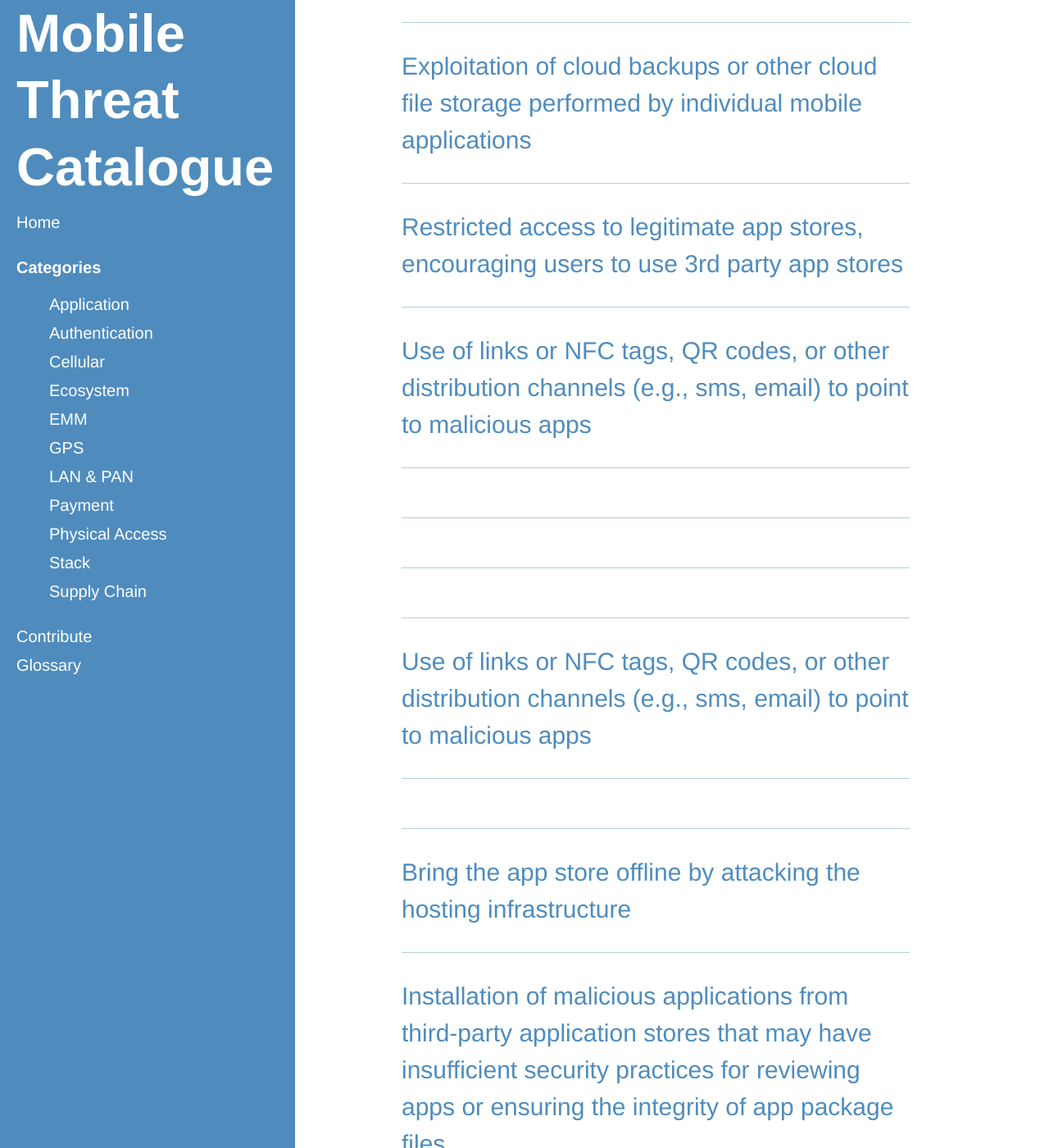
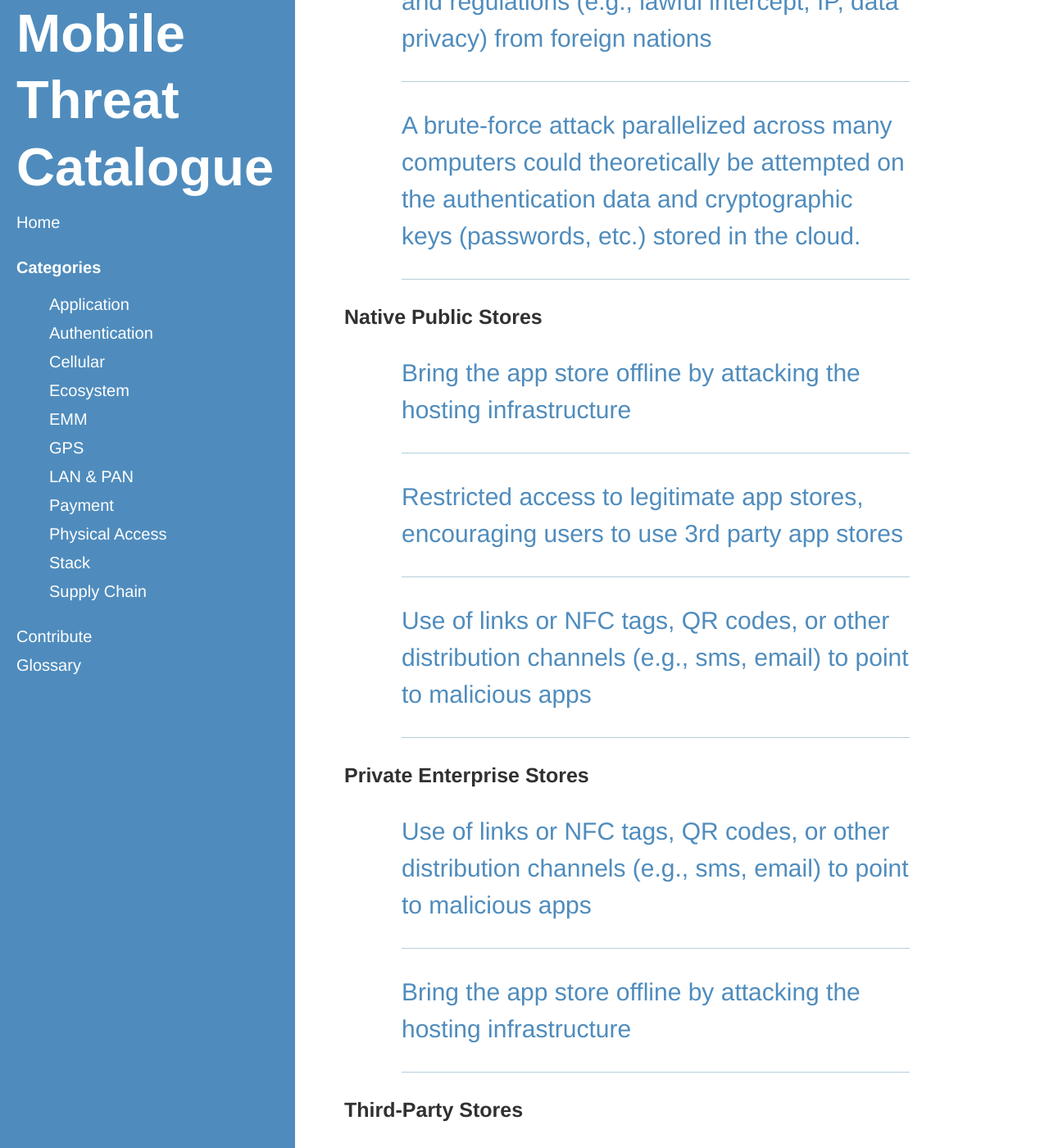
Before and after one commit to usnistgov/mobile-threat-catalogue, a Jekyll site: the page built from ecosystem.html, in a window 1280 px wide and 1400 px high, scrolled down 2218 px. Shown: the whole window at 82% size. Built offline with Jekyll 4.4.1, drawn with Linux system fonts in a browser that asks for light colours; some of the changed text lies outside the part shown.

Commit message:
#6: links ecosystem subcategories

```diff
--- a/ecosystem.html
+++ b/ecosystem.html
@@ -5,17 +5,48 @@
 
 <p>This category includes general threats when device owners use added services offered by the operating system vendor or device manufacturer such as data backups.</p>
 
-<p><b>Mobile OS &amp; Vendor Infrastructure:</b> Infrastructure designed to provide services to mobile devices such as data backup, push notifications, and software updates.</p>
+<p><b><a href="#mobile-vendor-infra">Mobile OS &amp; Vendor Infrastructure</a>:</b> Infrastructure designed to provide services to mobile devices such as data backup, push notifications, and software updates.</p>
 
-<p><b>Native Public Stores:</b> Major mobile operating system vendors own and operate their own native mobile application stores, which host mobile applications alongside music, movies, games, etc. for users to download and install.</p>
+<p><b><a href="#native-public-stores">Native Public Stores</a>:</b> Major mobile operating system vendors own and operate their own native mobile application stores, which host mobile applications alongside music, movies, games, etc. for users to download and install.</p>
 
-<p><b>Private Enterprise Stores:</b> App stores may be owned and operated by private enterprises to host applications not meant for public distribution, such as apps developed and used solely within the organization.</p>
+<p><b><a href="#private-enterprise-stores">Private Enterprise Stores</a>:</b> App stores may be owned and operated by private enterprises to host applications not meant for public distribution, such as apps developed and used solely within the organization.</p>
 
-<p><b>Third-Party Stores:</b> Other legitimate, and illegitimate, app stores may be owned and operated by organizations external to the major mobile operating system vendors.</p>
+<p><b><a href="#third-party-stores">Third-Party Stores</a>:</b> Other legitimate, and illegitimate, app stores may be owned and operated by organizations external to the major mobile operating system vendors.</p>
 
 <h2>Threat List</h2>
+
+<h3 id="mobile-vendor-infra">Mobile OS &amp; Vendor Infrastructure</h3>
 <ul class="threat-list">
     {% for ecosystem-threat in site.ecosystem-threats %}
-        <li><a href="{{ site.baseurl }}{{ ecosystem-threat.url }}">{{ ecosystem-threat.Threat }}</a></li>
+        {% if ecosystem-threat.ThreatCategory == 'Mobile OS & Vendor Infrastructure' %}
+            <li><a href="{{ site.baseurl }}{{ ecosystem-threat.url }}">{{ ecosystem-threat.Threat }}</a></li>
+        {% endif %}
     {% endfor %}
 </ul>
+
+<h3 id="native-public-stores">Native Public Stores</h3>
+<ul class="threat-list">
+    {% for ecosystem-threat in site.ecosystem-threats %}
+        {% if ecosystem-threat.ThreatCategory == 'Native mobile app stores' %}
+            <li><a href="{{ site.baseurl }}{{ ecosystem-threat.url }}">{{ ecosystem-threat.Threat }}</a></li>
+        {% endif %}
+    {% endfor %}
+</ul>
+
+<h3 id="private-enterprise-stores">Private Enterprise Stores</h3>
+<ul class="threat-list">
+    {% for ecosystem-threat in site.ecosystem-threats %}
+        {% if ecosystem-threat.ThreatCategory == 'Enterprise/Private mobile app stores' %}
+            <li><a href="{{ site.baseurl }}{{ ecosystem-threat.url }}">{{ ecosystem-threat.Threat }}</a></li>
+        {% endif %}
+    {% endfor %}
+</ul>
+
+<h3 id="third-party-stores">Third-Party Stores</h3>
+<ul class="threat-list">
+    {% for ecosystem-threat in site.ecosystem-threats %}
+        {% if ecosystem-threat.ThreatCategory == 'Third-Party mobile app stores' %}
+            <li><a href="{{ site.baseurl }}{{ ecosystem-threat.url }}">{{ ecosystem-threat.Threat }}</a></li>
+        {% endif %}
+    {% endfor %}
+</ul>
```
